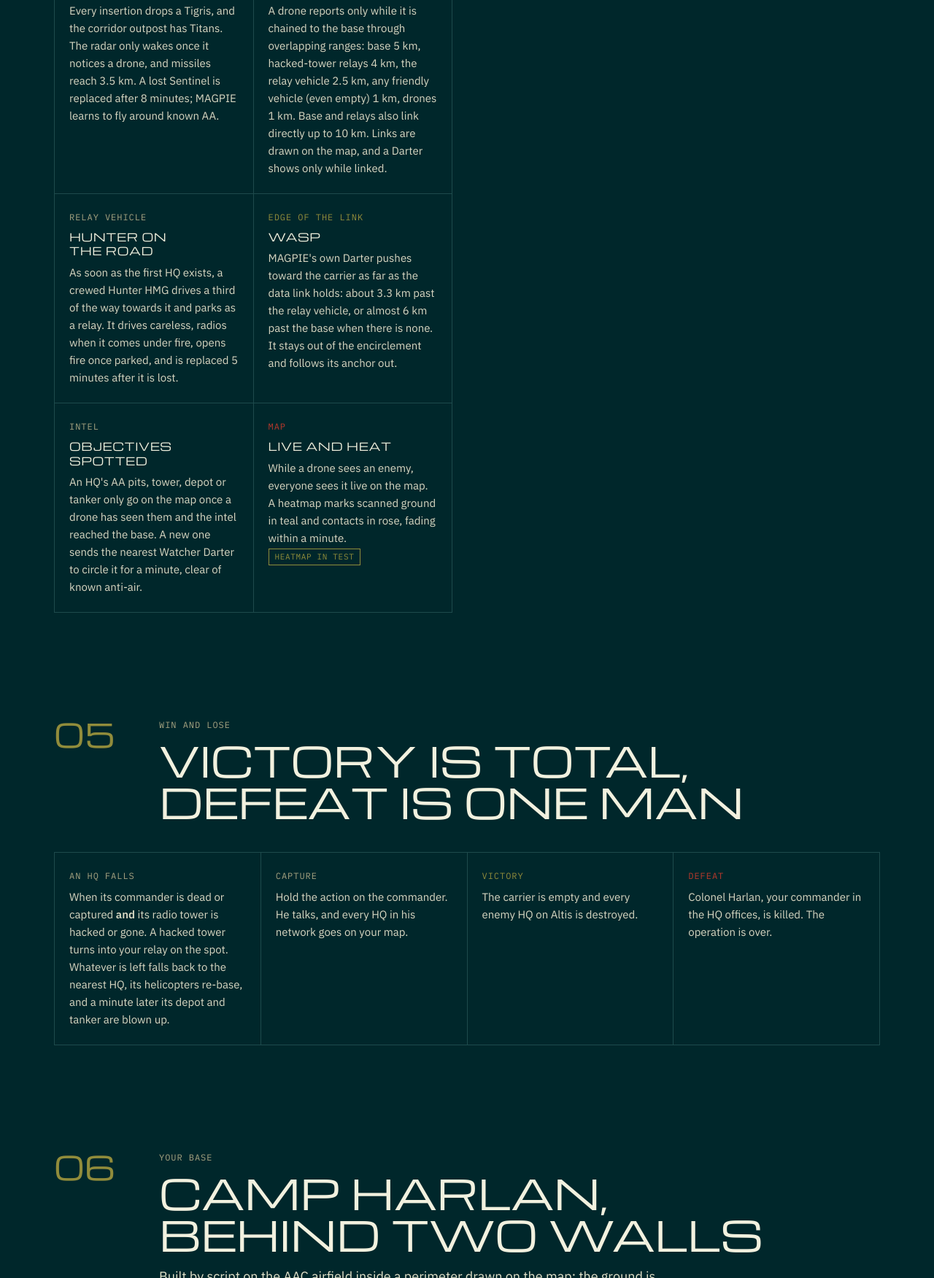
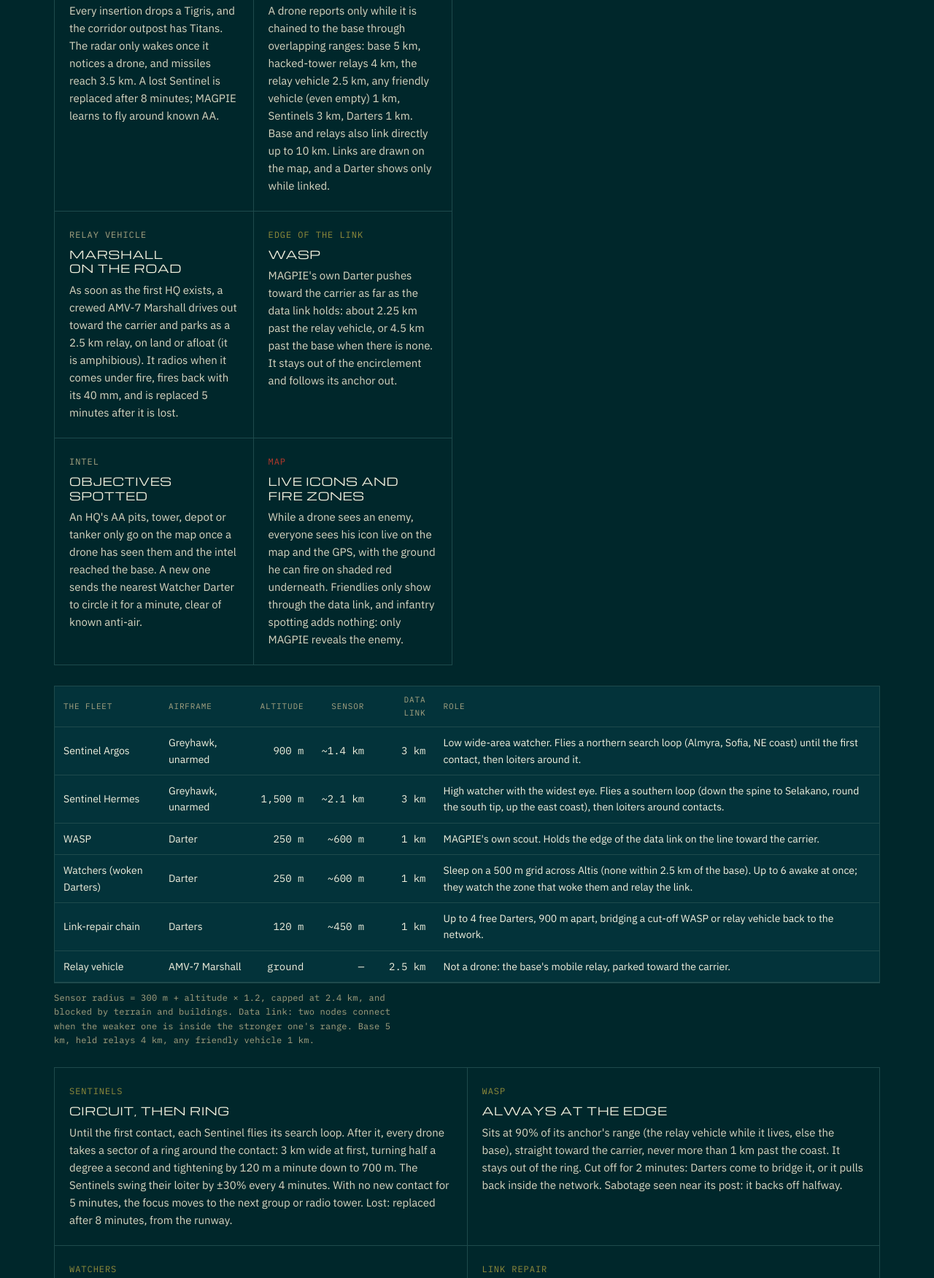
Before and after one commit to stereographik/COMQUEST, a plain HTML site: page docs/index.html in a window 1280 px wide. Shown: the part 5323-7075 px from the top of the page at 73% size. Drawn offline with nearby package versions, Linux system fonts and the light colour scheme.

Commit message:
Docs: detailed MAGPIE fleet table (role, altitude, sensor, link range) and behaviours; refresh relay vehicle, WASP, data link and map cells
Co-Authored-By: Claude Opus 5.5 <noreply@anthropic.com>
Claude-Session: https://claude.ai/code/session_01HQFfv5MjmWeZcxN3vGRGcJ

```diff
--- a/docs/index.html
+++ b/docs/index.html
@@ -99,7 +99,7 @@ section{padding:72px 0}
 .tbl{width:100%;border-collapse:collapse;font-size:14px}
 .tbl th{font-family:var(--mono);font-weight:400;font-size:11px;letter-spacing:.08em;text-transform:uppercase;color:var(--mute);text-align:left;padding:10px 12px;border-bottom:1px solid var(--line)}
 .tbl td{padding:10px 12px;border-bottom:1px solid #1E4A4C}
-.tbl td.n{font-family:var(--mono);font-variant-numeric:tabular-nums;text-align:right}
+.tbl td.n{white-space:nowrap;font-family:var(--mono);font-variant-numeric:tabular-nums;text-align:right}
 .tbl th.n{text-align:right}
 .tblbox{overflow-x:auto;border:1px solid var(--line);background:var(--sheet)}
 
@@ -252,11 +252,11 @@ ComQuest Altis<i>↗</i>CROSSROAD<i>↗</i>MAGPIE<i>↗</i>COMHAT<i>↗</i>Data
       <div class="cell cool"><span class="mono">First contact</span><h3>Encirclement</h3><p>The first enemy spotted becomes the centre of every flight path. The drones spread around it and tighten the ring, taking risks to see more.</p></div>
       <div class="cell cool"><span class="mono">Identification</span><h3>Not every pass counts</h3><p>Each pass has a chance to identify: 60% for infantry up to 90% for aircraft. Hidden units stay hidden.</p></div>
       <div class="cell hot"><span class="mono">Threat</span><h3>Tigris</h3><p>Every insertion drops a Tigris, and the corridor outpost has Titans. The radar only wakes once it notices a drone, and missiles reach 3.5 km. A lost Sentinel is replaced after 8 minutes; MAGPIE learns to fly around known AA.</p></div>
-      <div class="cell cool"><span class="mono">Network</span><h3>Data link</h3><p>A drone reports only while it is chained to the base through overlapping ranges: base 5 km, hacked-tower relays 4 km, the relay vehicle 2.5 km, any friendly vehicle (even empty) 1 km, drones 1 km. Base and relays also link directly up to 10 km. Links are drawn on the map, and a Darter shows only while linked.</p></div>
-      <div class="cell"><span class="mono">Relay vehicle</span><h3>Hunter on the road</h3><p>As soon as the first HQ exists, a crewed Hunter HMG drives a third of the way towards it and parks as a relay. It drives careless, radios when it comes under fire, opens fire once parked, and is replaced 5 minutes after it is lost.</p></div>
-      <div class="cell cool"><span class="mono">Edge of the link</span><h3>WASP</h3><p>MAGPIE's own Darter pushes toward the carrier as far as the data link holds: about 3.3 km past the relay vehicle, or almost 6 km past the base when there is none. It stays out of the encirclement and follows its anchor out.</p></div>
+      <div class="cell cool"><span class="mono">Network</span><h3>Data link</h3><p>A drone reports only while it is chained to the base through overlapping ranges: base 5 km, hacked-tower relays 4 km, the relay vehicle 2.5 km, any friendly vehicle (even empty) 1 km, Sentinels 3 km, Darters 1 km. Base and relays also link directly up to 10 km. Links are drawn on the map, and a Darter shows only while linked.</p></div>
+      <div class="cell"><span class="mono">Relay vehicle</span><h3>Marshall on the road</h3><p>As soon as the first HQ exists, a crewed AMV-7 Marshall drives out toward the carrier and parks as a 2.5 km relay, on land or afloat (it is amphibious). It radios when it comes under fire, fires back with its 40 mm, and is replaced 5 minutes after it is lost.</p></div>
+      <div class="cell cool"><span class="mono">Edge of the link</span><h3>WASP</h3><p>MAGPIE's own Darter pushes toward the carrier as far as the data link holds: about 2.25 km past the relay vehicle, or 4.5 km past the base when there is none. It stays out of the encirclement and follows its anchor out.</p></div>
       <div class="cell"><span class="mono">Intel</span><h3>Objectives spotted</h3><p>An HQ's AA pits, tower, depot or tanker only go on the map once a drone has seen them and the intel reached the base. A new one sends the nearest Watcher Darter to circle it for a minute, clear of known anti-air.</p></div>
-      <div class="cell hot"><span class="mono">Map</span><h3>Live and heat</h3><p>While a drone sees an enemy, everyone sees it live on the map. A heatmap marks scanned ground in teal and contacts in rose, fading within a minute. <span class="pill t">heatmap in test</span></p></div>
+      <div class="cell hot"><span class="mono">Map</span><h3>Live icons and fire zones</h3><p>While a drone sees an enemy, everyone sees his icon live on the map and the GPS, with the ground he can fire on shaded red underneath. Friendlies only show through the data link, and infantry spotting adds nothing: only MAGPIE reveals the enemy.</p></div>
     </div>
     <div class="stack">
       <div class="radio">
@@ -267,6 +267,28 @@ ComQuest Altis<i>↗</i>CROSSROAD<i>↗</i>MAGPIE<i>↗</i>COMHAT<i>↗</i>Data
       </div>
       <p class="mono" style="text-transform:none;letter-spacing:.02em">Reports every 2 minutes, only when something new was identified, as a compact list per area of operation. Each card stays on screen for 6 seconds.</p>
     </div>
+  </div>
+  <div class="tblbox" style="margin-top:28px">
+    <table class="tbl">
+      <thead><tr><th>The fleet</th><th>Airframe</th><th class="n">Altitude</th><th class="n">Sensor</th><th class="n">Data link</th><th>Role</th></tr></thead>
+      <tbody>
+        <tr><td>Sentinel Argos</td><td>Greyhawk, unarmed</td><td class="n">900 m</td><td class="n">~1.4 km</td><td class="n">3 km</td><td>Low wide-area watcher. Flies a northern search loop (Almyra, Sofia, NE coast) until the first contact, then loiters around it.</td></tr>
+        <tr><td>Sentinel Hermes</td><td>Greyhawk, unarmed</td><td class="n">1,500 m</td><td class="n">~2.1 km</td><td class="n">3 km</td><td>High watcher with the widest eye. Flies a southern loop (down the spine to Selakano, round the south tip, up the east coast), then loiters around contacts.</td></tr>
+        <tr><td>WASP</td><td>Darter</td><td class="n">250 m</td><td class="n">~600 m</td><td class="n">1 km</td><td>MAGPIE's own scout. Holds the edge of the data link on the line toward the carrier.</td></tr>
+        <tr><td>Watchers (woken Darters)</td><td>Darter</td><td class="n">250 m</td><td class="n">~600 m</td><td class="n">1 km</td><td>Sleep on a 500 m grid across Altis (none within 2.5 km of the base). Up to 6 awake at once; they watch the zone that woke them and relay the link.</td></tr>
+        <tr><td>Link-repair chain</td><td>Darters</td><td class="n">120 m</td><td class="n">~450 m</td><td class="n">1 km</td><td>Up to 4 free Darters, 900 m apart, bridging a cut-off WASP or relay vehicle back to the network.</td></tr>
+        <tr><td>Relay vehicle</td><td>AMV-7 Marshall</td><td class="n">ground</td><td class="n">&mdash;</td><td class="n">2.5 km</td><td>Not a drone: the base's mobile relay, parked toward the carrier.</td></tr>
+      </tbody>
+    </table>
+  </div>
+  <p class="mono" style="text-transform:none;letter-spacing:.02em;margin-top:10px">Sensor radius = 300 m + altitude &times; 1.2, capped at 2.4 km, and blocked by terrain and buildings. Data link: two nodes connect when the weaker one is inside the stronger one's range. Base 5 km, held relays 4 km, any friendly vehicle 1 km.</p>
+  <div class="grid g2" style="margin-top:28px">
+    <div class="cell cool"><span class="mono">Sentinels</span><h3>Circuit, then ring</h3><p>Until the first contact, each Sentinel flies its search loop. After it, every drone takes a sector of a ring around the contact: 3 km wide at first, turning half a degree a second and tightening by 120 m a minute down to 700 m. The Sentinels swing their loiter by &plusmn;30% every 4 minutes. With no new contact for 5 minutes, the focus moves to the next group or radio tower. Lost: replaced after 8 minutes, from the runway.</p></div>
+    <div class="cell cool"><span class="mono">WASP</span><h3>Always at the edge</h3><p>Sits at 90% of its anchor's range (the relay vehicle while it lives, else the base), straight toward the carrier, never more than 1 km past the coast. It stays out of the ring. Cut off for 2 minutes: Darters come to bridge it, or it pulls back inside the network. Sabotage seen near its post: it backs off halfway.</p></div>
+    <div class="cell cool"><span class="mono">Watchers</span><h3>Wake, back off, stretch</h3><p>A ground enemy within 500 m of a sleeping point wakes a Darter there. It first backs away to 90% of its sensor range, then, with the others of its zone (within 1.5 km), stretches into a tree from the data link out to a ring around the enemies, each branch at 90% of link range. Nothing seen for 3 minutes: it sneaks back low (150 m) over its wake point. A new objective sends the nearest Watcher to circle it for a minute, keeping 1.2 km from AA pits. Destroyed: replaced from the nearest point after a minute.</p></div>
+    <div class="cell cool"><span class="mono">Link repair</span><h3>Darters as a bridge</h3><p>When WASP or the relay vehicle has been out of the network for 2 minutes, MAGPIE lines up to 4 free Darters, 900 m apart at 120 m, between it and the nearest linked node. Once the link is back, the chain holds one more minute, then the Darters return to their jobs.</p></div>
+    <div class="cell"><span class="mono">Seeing</span><h3>Detect, identify, report</h3><p>Every 4 seconds each linked drone checks what is in its line of sight. A new contact is identified with a chance per pass: infantry 60%, statics 70%, light vehicles 80%, armour 85%, aircraft 90%. Only linked drones report, every 2 minutes, and only when something new came up.</p></div>
+    <div class="cell hot"><span class="mono">Danger</span><h3>Anti-air</h3><p>The Tigris radar can notice a drone in line of sight up to 6 km (the small Darter is half as easy to notice), tracks it for 40 s and launches a Titan inside 3.5 km every 25 s. Once a Tigris is identified, every drone keeps 2.5 km from where it was last seen.</p></div>
   </div>
 </section>
 
```
